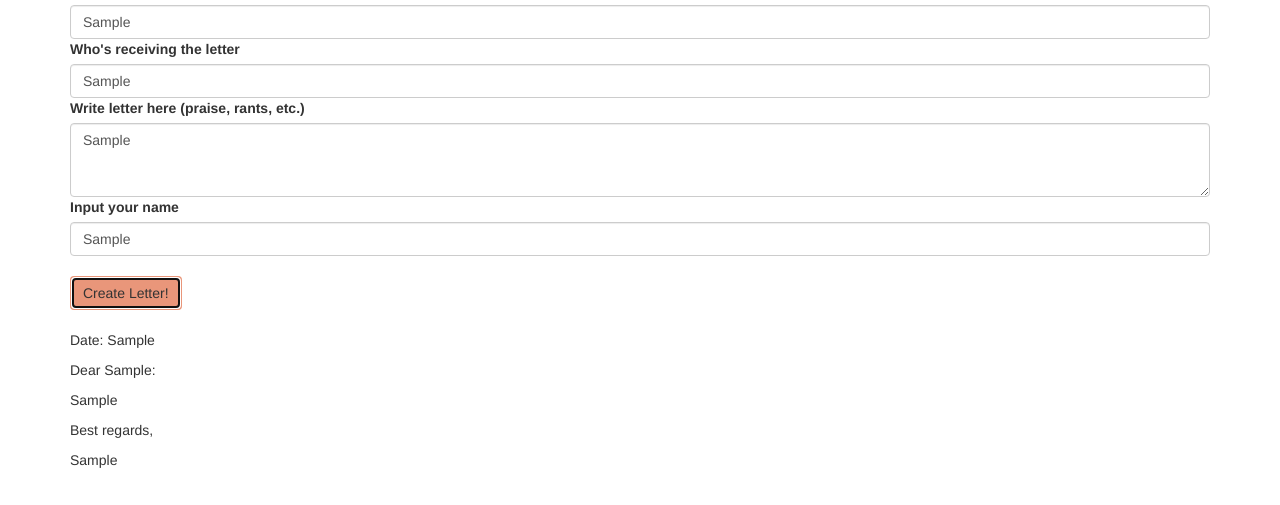
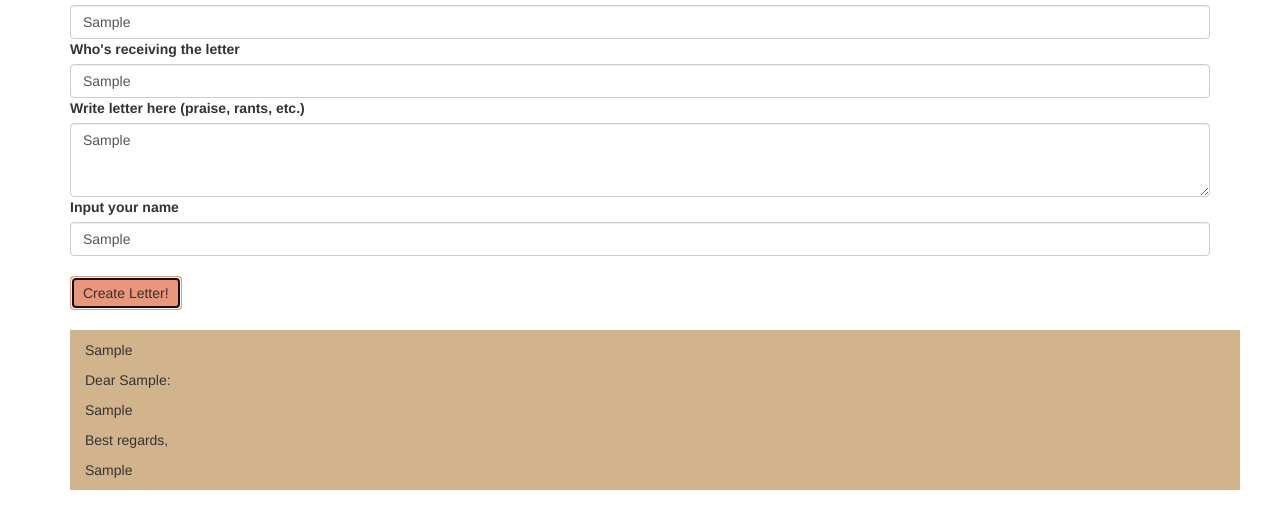
Before and after one commit to r-craig73/form-letter, a plain HTML site: page index.html in a window 1280 px wide. Both pictures are taken after typing "Sample", "Sample", "Sample", "Sample" into the empty fields and a click on the button "Create Letter!". Shown: the part 295-800 px from the top of the page. Drawn offline with Linux system fonts and the light colour scheme.

Commit message:
add bootstrap card to simulate a letter section

```diff
--- a/css/styles.css
+++ b/css/styles.css
@@ -1,5 +1,6 @@
 #returnLetter {
   display: none;
+  background-color: tan;
 }
 
 .btn {
--- a/index.html
+++ b/index.html
@@ -35,10 +35,12 @@
           <button type="submit" class="btn">Create Letter!</button>
       </form>
       <br>
-    <div id="returnLetter">
-      <p>Date: <span class="date"></span></p>
+    <div class="container" id="returnLetter">
+      <p></p>
+      <p><span class="date"></span></p>
       <p>Dear <span class="sender"></span>:</p>
       <p><span class="letterBody"></span></p>
+      <p></p>
       <p>Best regards,</p>
       <p><span class="yourName"></span></p>
     </div>
```
